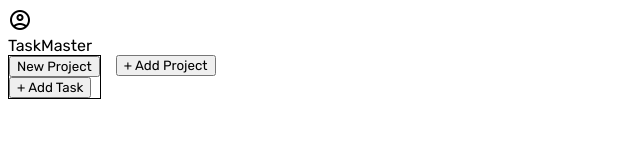
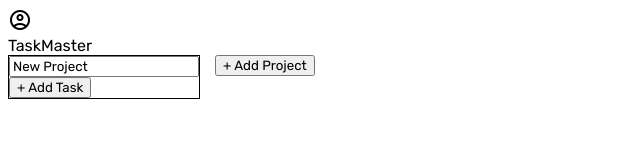
Before and after one commit to YesayaS/todo-list, a website built with webpack: page src/template.html in a window 1280 px wide. Both pictures are taken after a click on the button "+ Add Project". Shown: the whole page, without its empty margins (0-640 px from the left). Built offline with nearby package versions, Linux system fonts and the light colour scheme.

Commit message:
Enable user to change project title

```diff
--- a/src/index.js
+++ b/src/index.js
@@ -1,9 +1,13 @@
 import "./style.css";
-import { renderProject } from "./project";
+import { ProjectApp } from "./project";
 
-const mainContainer = document.querySelector(".main-container");
-// const sectionList = new SectionList();
+// Usage
+// const mainContainer = document.getElementById("mainContainer");
+// const projectApp = new ProjectApp(mainContainer);
+// projectApp.renderProjects();
 
 addEventListener("DOMContentLoaded", () => {
-  renderProject(mainContainer);
+  const mainContainer = document.querySelector(".main-container");
+  const projectApp = new ProjectApp(mainContainer);
+  projectApp.renderProjects();
 });
--- a/src/project.js
+++ b/src/project.js
@@ -1,63 +1,120 @@
 class Project {
-  constructor() {
-    this.title = "New Project";
+  constructor(title = "New Project") {
+    this.title = title;
     this.taskList = [];
+  }
+
+  rename(title) {
+    this.title = title;
   }
 }
 
-const projectList = (() => {
-  let projects = [];
+class ProjectList {
+  constructor() {
+    this.projects = [];
+  }
 
-  const add = () => {
+  addProject() {
     const project = new Project();
-    projects.push(project);
-  };
+    this.projects.push(project);
+  }
 
-  const remove = () => {};
+  removeProject(project) {
+    const index = this.projects.indexOf(project);
+    if (index !== -1) {
+      this.projects.splice(index, 1);
+    }
+  }
 
-  const list = () => {
-    return projects;
-  };
-  return { add, remove, list };
-})();
+  renameProject(newName, projectIndex) {
+    this.projects[projectIndex].rename(newName);
+  }
 
-class ProjectCard {
-  create(projectTitle) {
-    const card = `
-    <div class="project-card">
-      <button class="project-card__title">${projectTitle}</button>
-      <div class="project-card__add-task">
-        <button class="add-task__button">+ Add Task</button>
-      </div>
-    </div>`;
+  getAllProjects() {
+    return this.projects;
+  }
+}
+
+class ProjectCardRenderer {
+  createProjectCard(projectTitle, i) {
+    const card = document.createElement("div");
+    card.className = "project-card";
+
+    const titleButton = document.createElement("input");
+    titleButton.className = "project-card__title";
+    titleButton.value = projectTitle;
+    titleButton.dataset.iProject = i;
+
+    const addTaskButton = document.createElement("button");
+    addTaskButton.className = "add-task__button";
+    addTaskButton.textContent = "+ Add Task";
+
+    const addTaskDiv = document.createElement("div");
+    addTaskDiv.className = "project-card__add-task";
+    addTaskDiv.appendChild(addTaskButton);
+
+    card.appendChild(titleButton);
+    card.appendChild(addTaskDiv);
+
     return card;
   }
 
   createAddProjectCard() {
-    const card = `
-    <div class="add-project-card">
-        <button class="add-project-card__button">+ Add Project</button>
-    </div>`;
+    const card = document.createElement("div");
+    card.className = "add-project-card";
+
+    const addButton = document.createElement("button");
+    addButton.className = "add-project-card__button";
+    addButton.textContent = "+ Add Project";
+
+    card.appendChild(addButton);
     return card;
   }
 }
 
-const renderProject = (mainContainer) => {
-  mainContainer.innerHTML = "";
+class EventHandler {}
 
-  projectList.list().forEach((project) => {
-    mainContainer.innerHTML += new ProjectCard().create(project.title);
-  });
+class ProjectApp {
+  constructor(mainContainer) {
+    this.mainContainer = mainContainer;
+    this.projectList = new ProjectList();
+    this.projectCardRenderer = new ProjectCardRenderer(this.projectList);
+  }
 
-  mainContainer.innerHTML += new ProjectCard().createAddProjectCard();
+  renderProjects() {
+    this.mainContainer.innerHTML = "";
 
-  mainContainer
-    .querySelector(".add-project-card__button")
-    .addEventListener("click", () => {
-      projectList.add();
-      renderProject(mainContainer);
+    this.projectList.getAllProjects().forEach((project, i) => {
+      const projectCard = this.projectCardRenderer.createProjectCard(
+        project.title,
+        i
+      );
+      this.mainContainer.appendChild(projectCard);
     });
-  return mainContainer;
-};
 
-export { renderProject };
+    const addProjectCard = this.projectCardRenderer.createAddProjectCard();
+
+    this.mainContainer.appendChild(addProjectCard);
+    this.buttonHandler();
+  }
+
+  buttonHandler() {
+    document
+      .querySelector(".add-project-card__button")
+      .addEventListener("click", () => {
+        this.projectList.addProject();
+        this.renderProjects();
+      });
+
+    document.querySelectorAll(".project-card__title").forEach((title) => {
+      title.addEventListener("change", (e) => {
+        this.projectList.renameProject(
+          e.target.value,
+          e.target.dataset.iProject
+        );
+      });
+    });
+  }
+}
+
+export { ProjectApp };
--- a/src/style.css
+++ b/src/style.css
@@ -18,3 +18,14 @@ button:hover{
     flex-direction: column;
     border: 1px black solid;
 }
+
+.project-card__title{
+    position: relative;
+}
+
+.new-project-title{
+    position: absolute;
+    top: 0;
+    left: 0;
+    width: 100%;
+}
```
